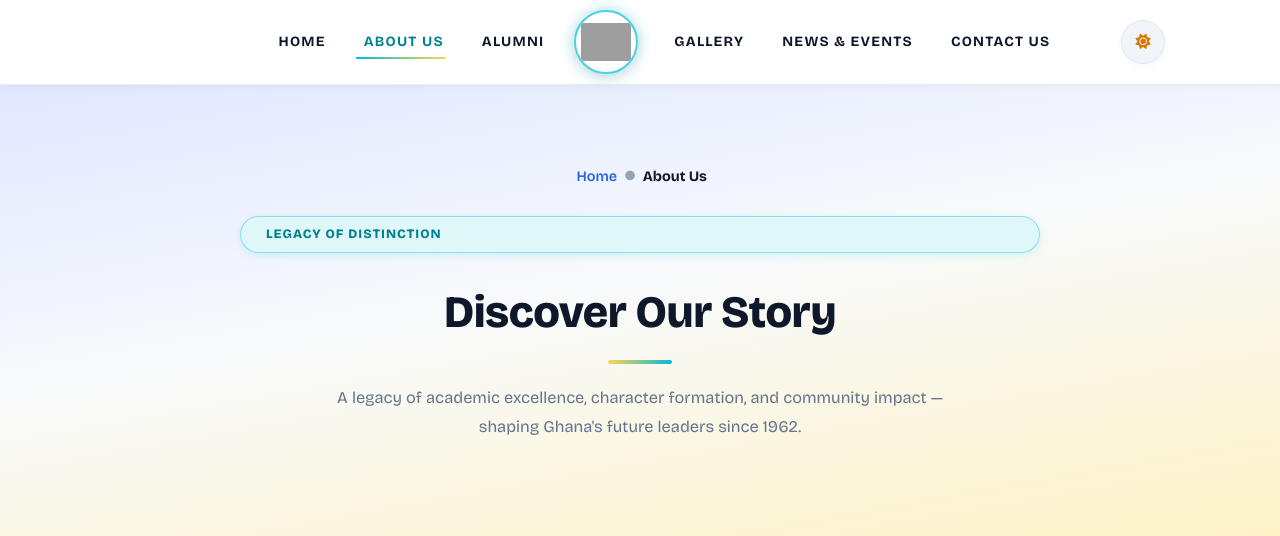
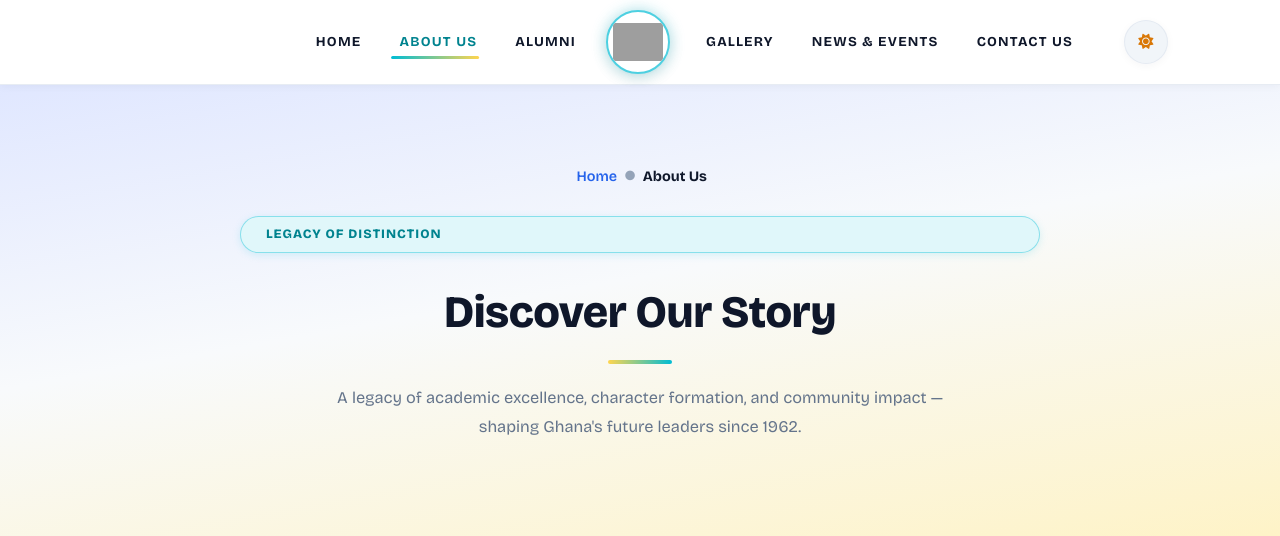
Before and after one commit to manteypavel-cell/AIS-CODING-PROJECT, a Flask app: page /about in a window 1280 px wide. Shown: the top 536 px of the page. Run offline with Flask 3, Linux system fonts and the light colour scheme; some libraries are stand-ins or nearby versions; grey boxes are pictures that could not be loaded.

Commit message:
Update style.css

```diff
--- a/static/style.css
+++ b/static/style.css
@@ -215,7 +215,7 @@ nav.header {
     height: 84px;
     padding: 0 20px;
     position: relative;
-    padding-left:200px;
+    padding-left:240px;
 }
 
 /**Styling the header's border**/
@@ -268,7 +268,7 @@ nav.header::after{
 .link {
     color: var(--text-dark);
     text-decoration: none;
-    font-size: 0.88rem;
+    font-size: 0.85rem;
     font-weight: 700;
     letter-spacing: 1.2px;
     text-transform: uppercase;
@@ -346,8 +346,7 @@ nav.header::after{
     display: flex;
     align-items: center;
     gap: 12px;
-    justify-self:right;
-    padding-left:65px;
+    margin-left:45px;
 }
 
 /* ════════════════════════════════════════════════
```
